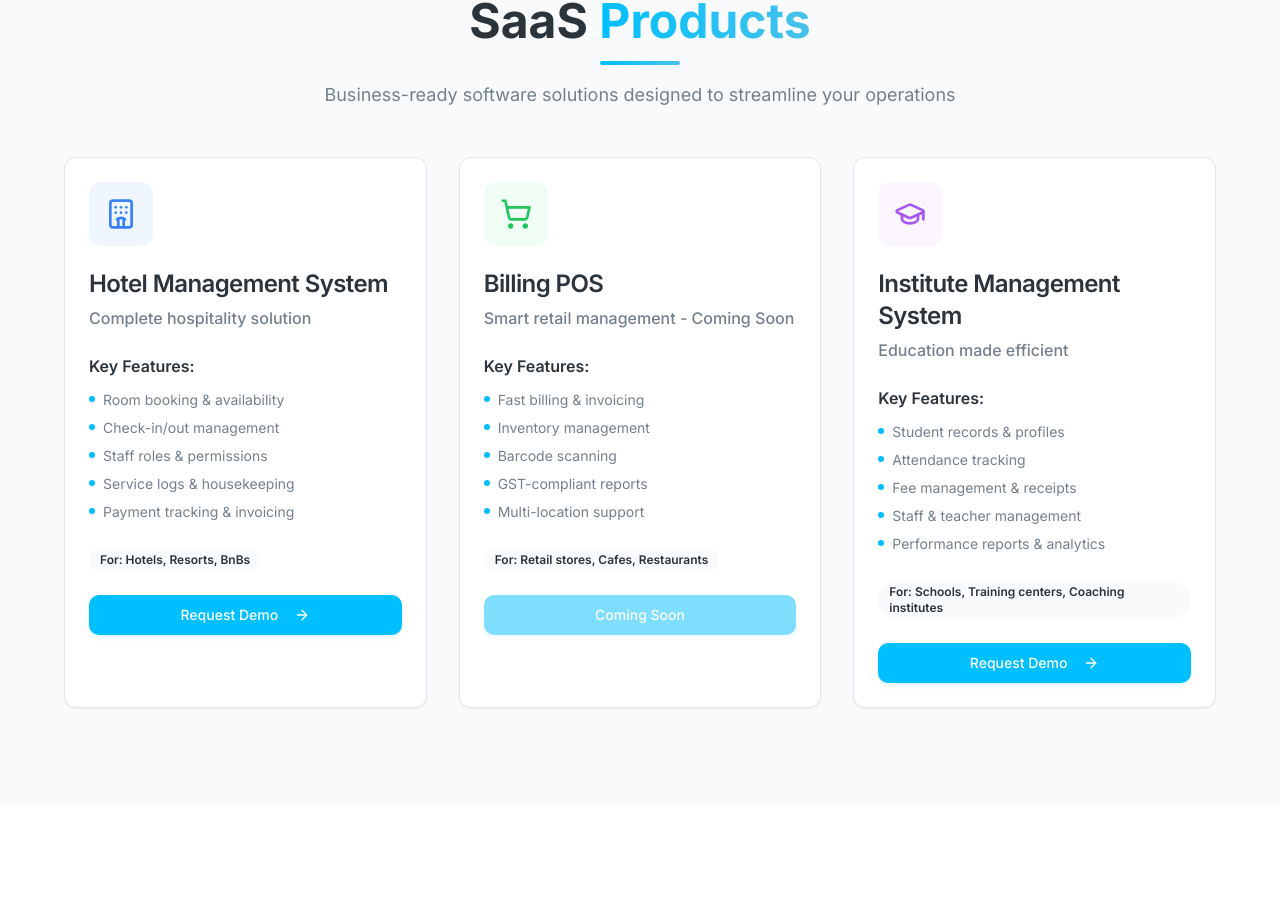
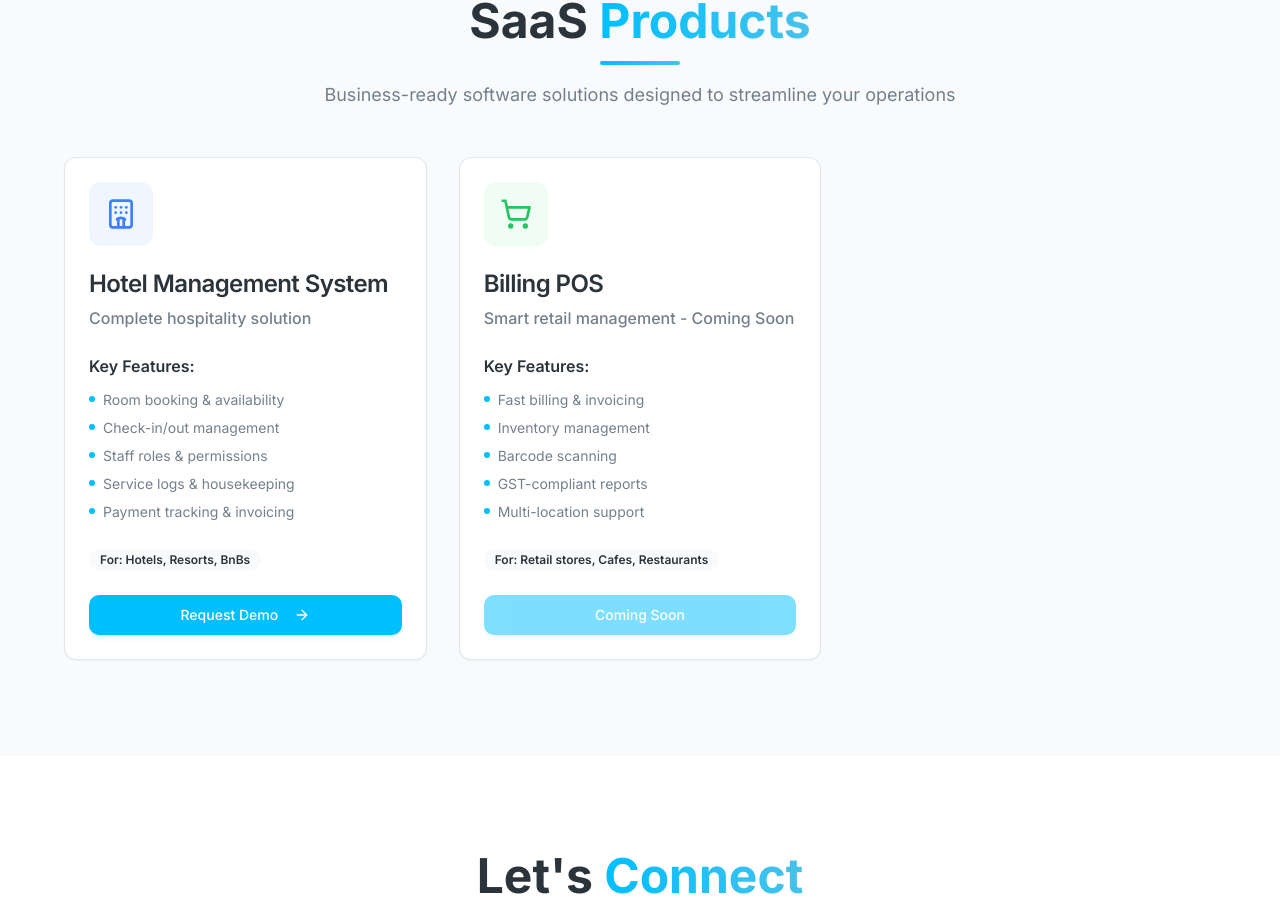
Before and after one commit to alok-56/devnex-craft-solutions, a React (Vite) app: page / in a window 1280 px wide. Shown: the part 6901-7804 px from the top of the page. Built offline with nearby package versions, Linux system fonts and the light colour scheme; the HTML template or start-up script is replaced by a standard one.

Commit message:
Remove Institute Management System

```diff
--- a/src/components/Products.tsx
+++ b/src/components/Products.tsx
@@ -1,4 +1,4 @@
-import { Hotel, ShoppingCart, GraduationCap, ArrowRight } from "lucide-react";
+import { Hotel, ShoppingCart, ArrowRight } from "lucide-react";
 import { Card, CardContent, CardDescription, CardHeader, CardTitle } from "@/components/ui/card";
 import { Button } from "@/components/ui/button";
 import { Badge } from "@/components/ui/badge";
@@ -46,21 +46,6 @@ const Products = () => {
       color: "text-green-500",
       bgColor: "bg-green-50",
       comingSoon: true,
-    },
-    {
-      icon: GraduationCap,
-      name: "Institute Management System",
-      tagline: "Education made efficient",
-      features: [
-        "Student records & profiles",
-        "Attendance tracking",
-        "Fee management & receipts",
-        "Staff & teacher management",
-        "Performance reports & analytics",
-      ],
-      targetAudience: "Schools, Training centers, Coaching institutes",
-      color: "text-purple-500",
-      bgColor: "bg-purple-50",
     },
   ];
 
```
